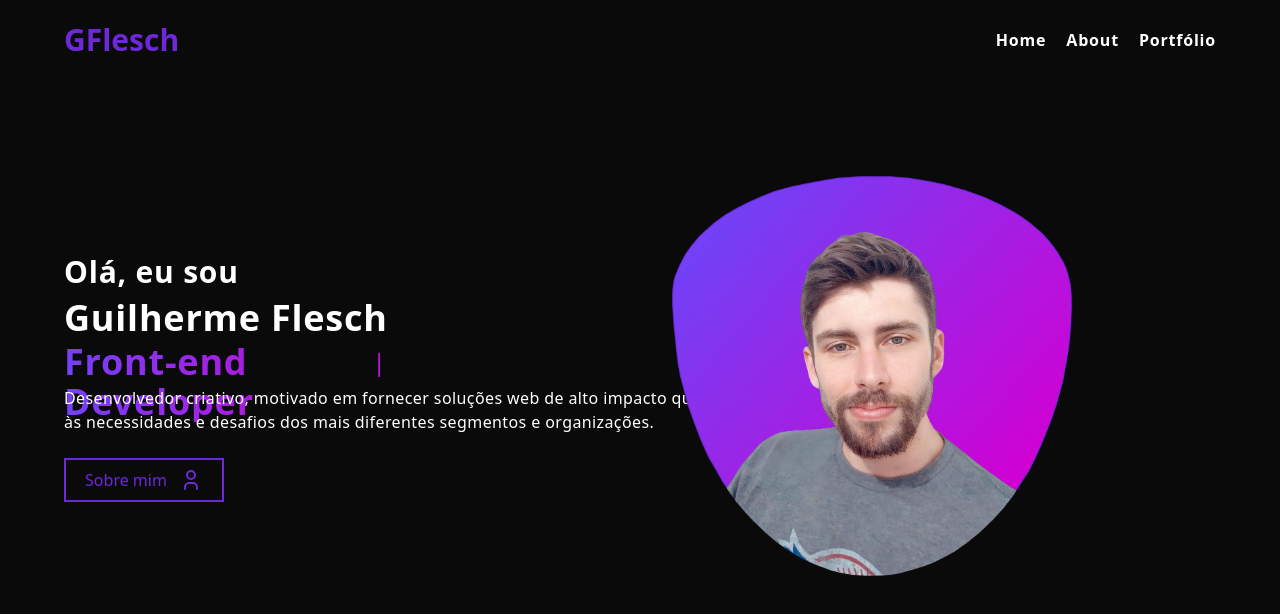
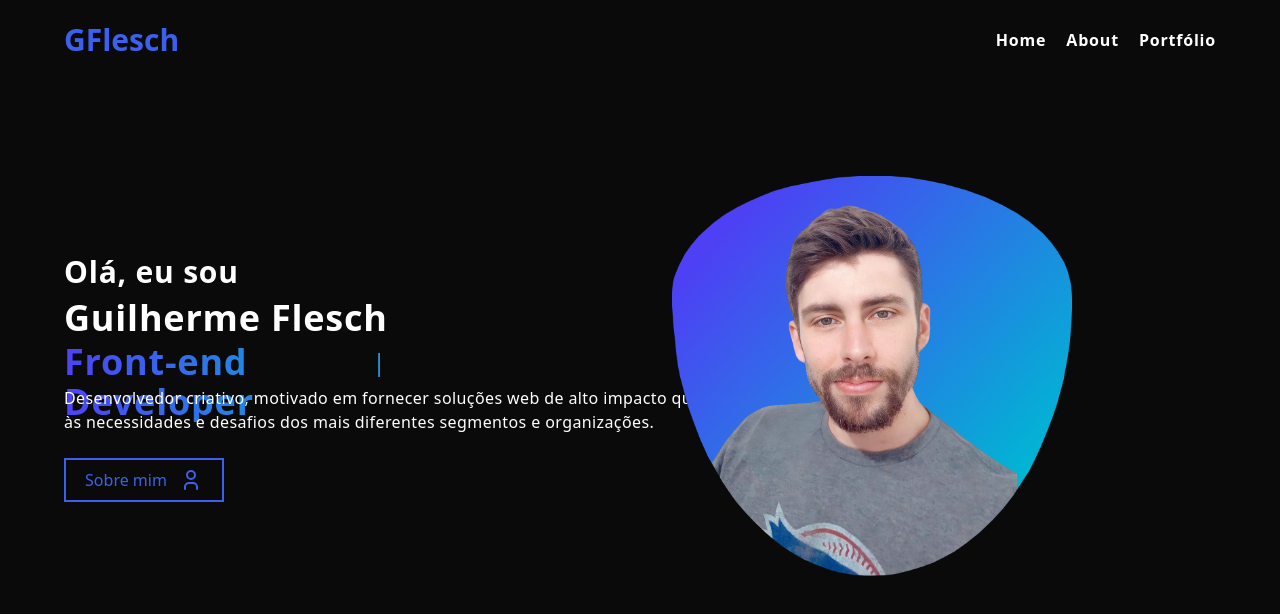
Before and after one commit to GuiFlesch/portfolio-react, a Next.js app: page / in a window 1280 px wide. Shown: the top 614 px of the page. Built offline with nearby package versions, Linux system fonts and the light colour scheme.

Commit message:
update-color

```diff
--- a/src/components/Button.tsx
+++ b/src/components/Button.tsx
@@ -4,7 +4,7 @@ interface ButtonProps{
 }
 export default function Button(props: ButtonProps){
     return (
-        <button className="flex border-2 border-violet-700 py-2 px-4 w-40 justify-center text-violet-700 hover:bg-violet-700 hover:text-white duration-300 gap-3">
+        <button className="flex border-2 border-[#3C60EE] py-2 px-4 w-40 justify-center text-[#3C60EE] hover:bg-[#3C60EE] hover:text-white duration-300 gap-3">
             {props.nome}{props.icone}
         </button>
     )
--- a/src/components/GFlesch.tsx
+++ b/src/components/GFlesch.tsx
@@ -1,6 +1,6 @@
 export default function GFlesch(){
     return (
-        <span className="text-violet-700 font-semibold text-3xl">
+        <span className="text-[#3C60EE] font-semibold text-3xl">
             GFlesch
         </span>
     )
--- a/src/components/Main.tsx
+++ b/src/components/Main.tsx
@@ -25,7 +25,7 @@ export default function Main() {
           <div>
             <MaquinaDeEscrever
               text="Front-end Developer"
-              className="text-4xl font-bold bg-gradient-to-r from-[#7441F6] to-[#D400D3] bg-clip-text text-transparent w-[28%]"
+              className="text-4xl font-bold bg-gradient-to-r from-[#4F41F6] to-[#00BBD4] bg-clip-text text-transparent w-[28%]"
               delay={2800}
             />
           </div>
@@ -35,7 +35,7 @@ export default function Main() {
       </h2>
       <div className="absolute right-36 hover:scale-110 duration-300 hover:rotate-3">
       <Image
-      src="/GFlesch-img.png"
+      src="/GFlesch-img-2.png"
       width={400}
       height={400}
       alt="Foto de Guilherme Flesch"/>
--- a/src/components/MenuItem.tsx
+++ b/src/components/MenuItem.tsx
@@ -3,7 +3,7 @@ interface MenuItemProps {
 }
 export default function MenuItem(props: MenuItemProps) {
   return (
-    <li className="text-white hover:text-violet-700 cursor-pointer transition-colors duration-300 font-semibold tracking-wider">
+    <li className="text-white hover:text-[#3C60EE] cursor-pointer transition-colors duration-300 font-semibold tracking-wider">
         {props.nome}
     </li>
   );
```
Also changed, not shown: public/GFlesch-img-2.png (added).
